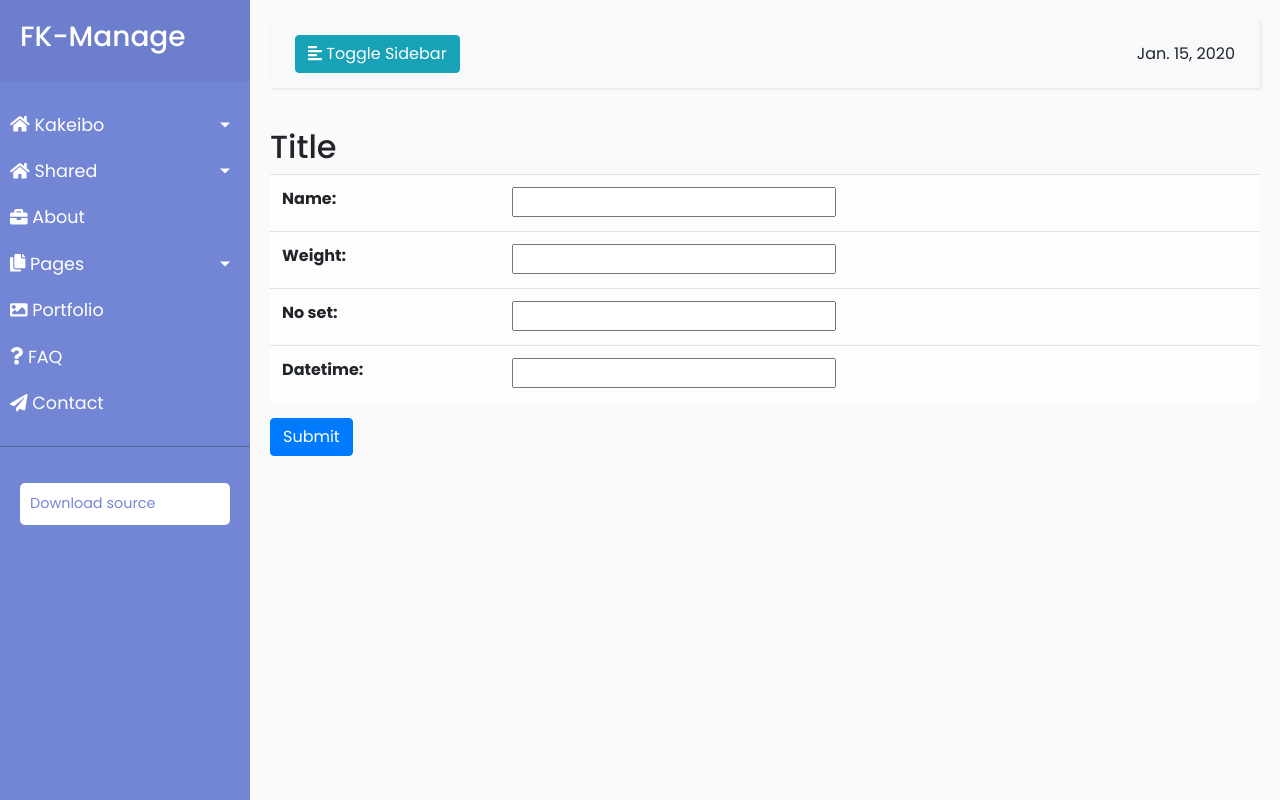
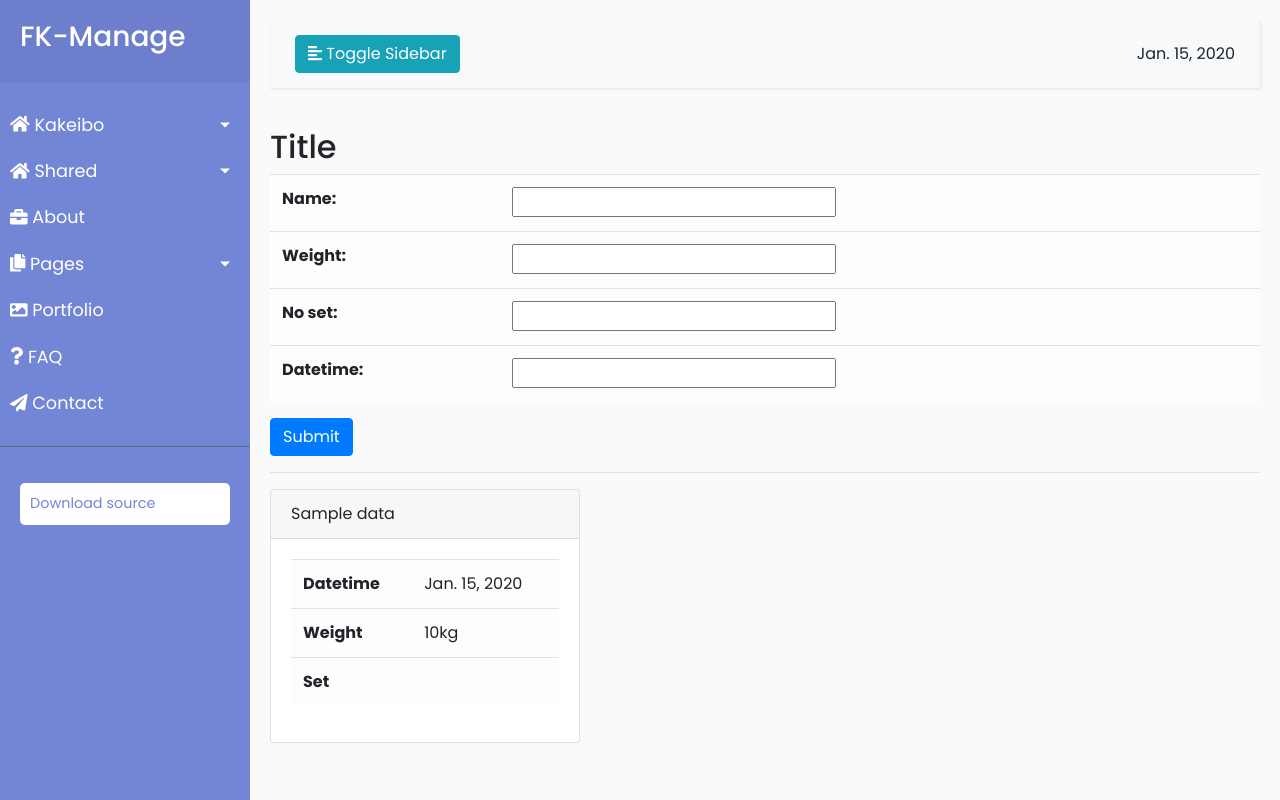
Before and after one commit to takashifuruya0/gae_django_python3, a Django app: template ra/templates/ra/training.html in a window 1280 px wide. Run offline with Django 3.2, Linux system fonts and the light colour scheme; tables that the repository leaves empty hold one stand-in row (values such as "Sample post"); the template is opened without the code that fills it: values that come from a table or form of the project are taken from there, most other values are stand-ins (such as "Sample title", 1, 10 or a date in 2020); some libraries are stand-ins or nearby versions.

Commit message:
GET/POSTを実装

```diff
--- a/ra/templates/base.html
+++ b/ra/templates/base.html
@@ -29,8 +29,12 @@
         <!-- Sidebar  -->
         <nav id="sidebar">
             <div class="sidebar-header">
-                <h3>FK-Manage</h3>
-                <strong>FK</strong>
+                <a href="{% url 'ra:main' %}">
+                  <h3>FK-Manage</h3>
+                </a>
+                <a href="{% url 'ra:main' %}">
+                  <strong>FK</strong>
+                </a>
             </div>
 
             <ul class="list-unstyled components">
@@ -41,7 +45,7 @@
                     </a>
                     <ul class="collapse list-unstyled" id="kakeiboSubmenu">
                         <li>
-                            <a href="{% url 'ra:training' %}">Home 1</a>
+                            <a href="{% url 'ra:training' %}">Training</a>
                         </li>
                         <li>
                             <a href="#">Home 2</a>
--- a/ra/templates/ra/training.html
+++ b/ra/templates/ra/training.html
@@ -17,6 +17,35 @@
     <button type="submit" class="btn btn-primary">Submit</button>
   </div>
 </div>
+
+<hr>
+<div class="row">
+  {% for d in data %}
+  <div class="col-12 col-sm-6 col-md-4">
+    <div class="card">
+      <div class="card-header">
+        {{d.name}}
+      </div>
+      <div class="card-body">
+        <table class="table table-light">
+          <tr>
+            <th>Datetime</th>
+            <td>{{d.datetime | date}}</td>
+          </tr>
+          <tr>
+            <th>Weight</th>
+            <td>{{d.weight}}kg</td>
+          </tr>
+          <tr>
+            <th>Set</th>
+            <td>{{d.no_set}}</td>
+          </tr>
+        </table>
+      </div>
+    </div>
+  </div>
+  {% endfor %}
+</div>
 {% endblock %}
 
 {% block script %}
```
Also changed, not shown: ra/views.py (+23 -1 lines).
